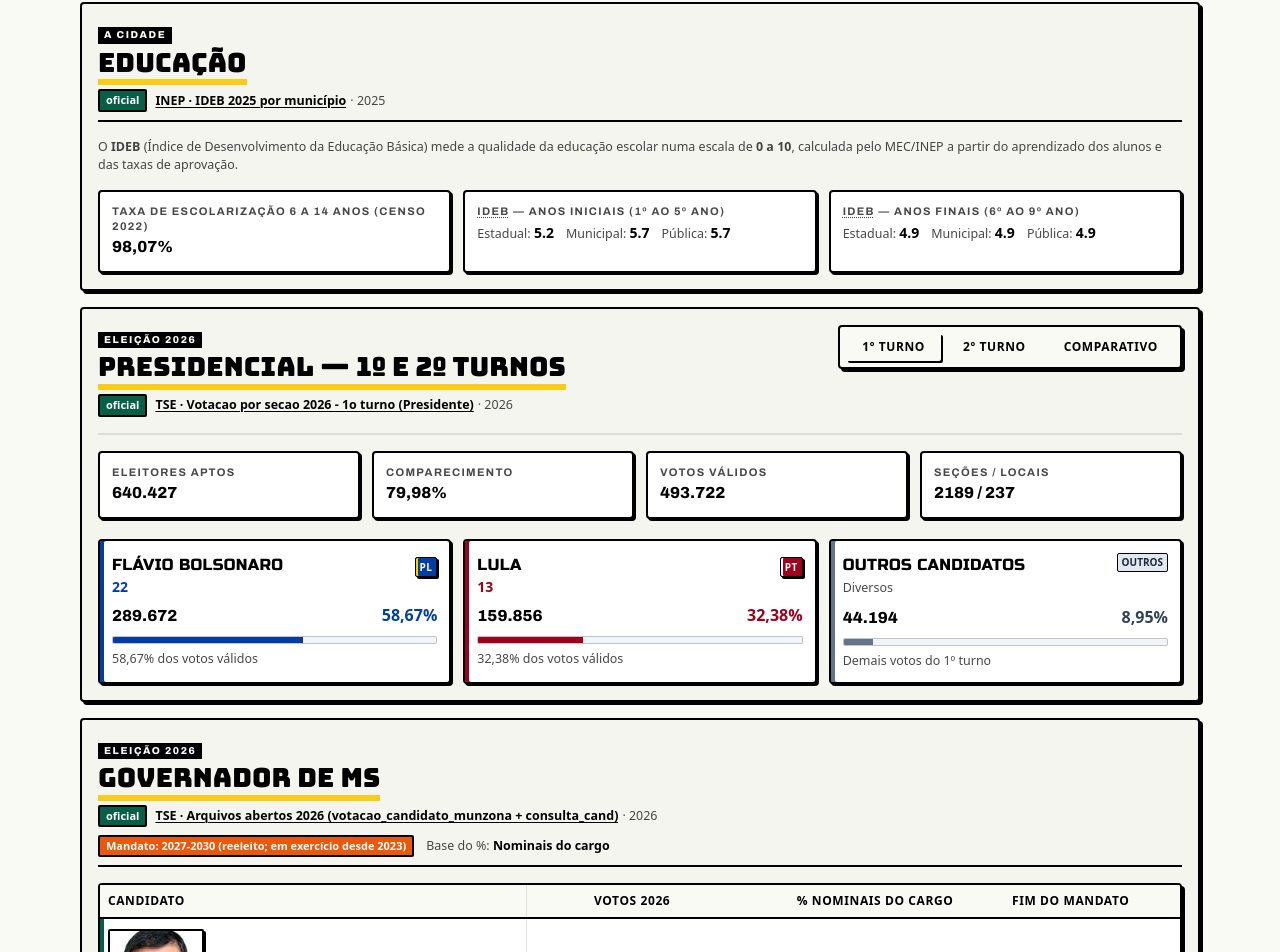
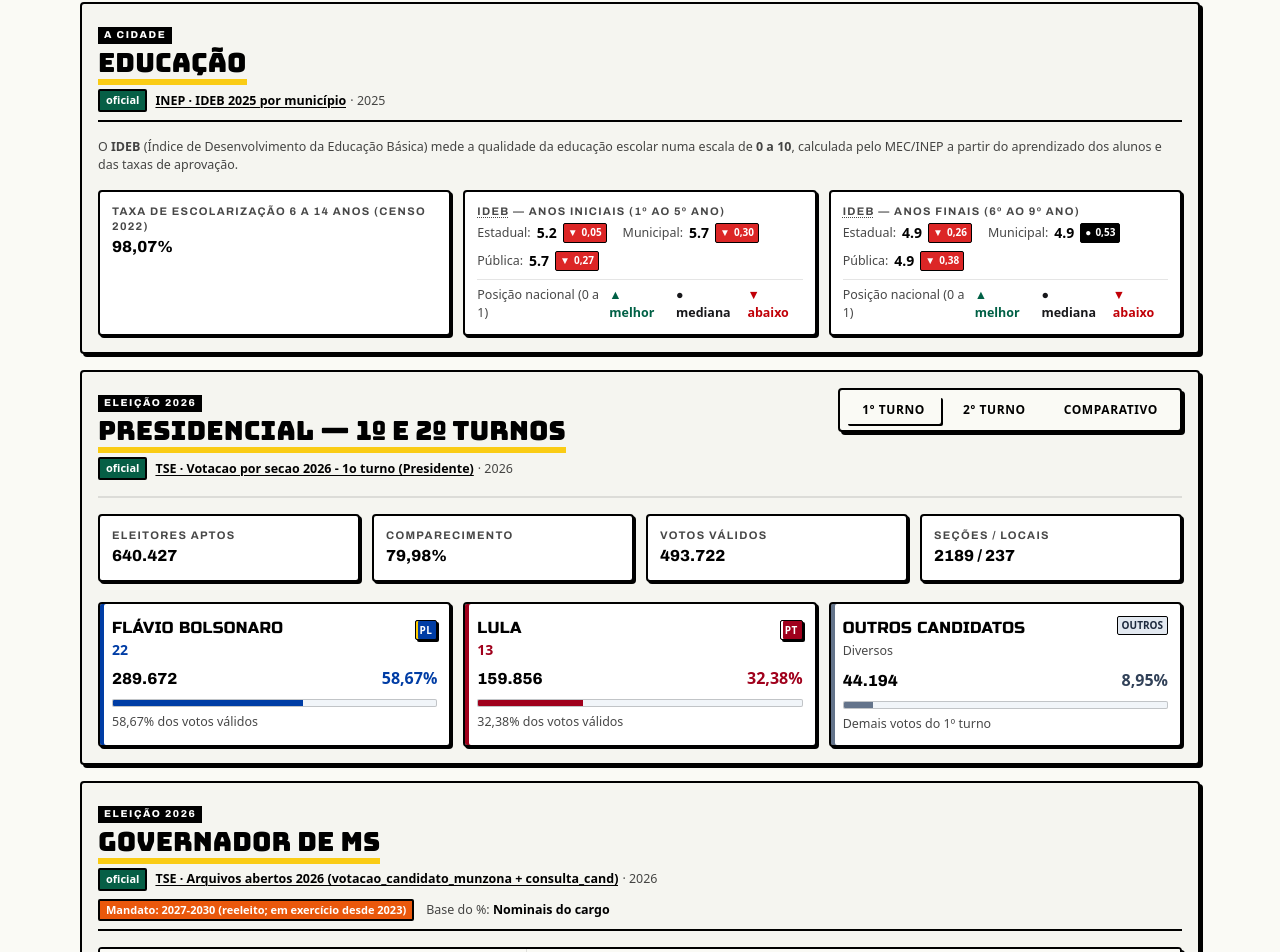
Before and after one commit to Scimmiesco/app, an Angular app: page /cidade/5002704 in a window 1280 px wide. Shown: the part 1237-2189 px from the top of the page. Built offline with nearby package versions, Linux system fonts and the light colour scheme.

Commit message:
feat(educacao): add subtle national benchmark indicator on 0 to 1 scale for IDEB

```diff
--- a/src/app/cidade/components/resumo-educacao/resumo-educacao.component.html
+++ b/src/app/cidade/components/resumo-educacao/resumo-educacao.component.html
@@ -36,38 +36,123 @@
           </div>
         }
       }
-      <div class="metric-card" data-testid="card-metrica-ideb-iniciais">
+      <div
+        class="metric-card flex flex-col justify-between"
+        data-testid="card-metrica-ideb-iniciais"
+      >
+        <div>
           <span
             class="metric-label mb-1"
             title="Índice de Desenvolvimento da Educação Básica — Anos Iniciais do Ensino Fundamental (1º ao 5º ano, nota de 0 a 10)"
             ><abbr title="Índice de Desenvolvimento da Educação Básica">IDEB</abbr> — Anos Iniciais
             (1º ao 5º ano)</span
           >
-        <div class="flex flex-wrap gap-3 text-sm">
+          <div class="flex flex-wrap gap-x-4 gap-y-2 text-sm mt-1">
             @for (item of dadosEdu.anos_iniciais | keyvalue; track item.key) {
-            <div>
-              <span class="text-meta text-xs">{{ item.key }}: </span>
+              <div
+                class="inline-flex items-center gap-1.5"
+                [attr.data-testid]="'metrica-ideb-iniciais-' + item.key"
+              >
+                <span class="text-meta text-xs">{{ item.key }}:</span>
                 <strong class="text-contrast">{{ item.value }}</strong>
+                @if (obterIndicador('anos_iniciais', item.key); as ind) {
+                  <span
+                    class="badge badge-xs badge-benchmark"
+                    [class.badge-verde]="ind.cor === 'verde'"
+                    [class.badge-vermelho]="ind.cor === 'vermelho'"
+                    [class.badge-dark]="ind.cor === 'preto'"
+                    [title]="ind.tooltip"
+                    [attr.aria-label]="ind.ariaLabel"
+                    [attr.data-testid]="'badge-benchmark-iniciais-' + item.key"
+                    tabindex="0"
+                  >
+                    <span aria-hidden="true">{{ ind.simbolo }}</span>
+                    <span>{{ ind.valorFormatado }}</span>
+                  </span>
+                }
               </div>
             }
           </div>
         </div>
-      <div class="metric-card" data-testid="card-metrica-ideb-finais">
+        @if (temBenchmark('anos_iniciais')) {
+          <div
+            class="text-[10px] text-meta mt-2 pt-1.5 border-t border-black/10 flex items-center justify-between"
+            data-testid="legenda-benchmark-iniciais"
+          >
+            <span title="Posição relativa do município no IDEB 2025 entre as redes do Brasil"
+              >Posição nacional (0 a 1)</span
+            >
+            <span class="flex items-center gap-2">
+              <span class="text-emerald-800 font-semibold" title="Acima da mediana dos municípios"
+                >▲ melhor</span
+              >
+              <span class="text-zinc-900 font-semibold" title="Na mediana dos municípios"
+                >● mediana</span
+              >
+              <span class="text-red-700 font-semibold" title="Abaixo da mediana dos municípios"
+                >▼ abaixo</span
+              >
+            </span>
+          </div>
+        }
+      </div>
+      <div class="metric-card flex flex-col justify-between" data-testid="card-metrica-ideb-finais">
+        <div>
           <span
             class="metric-label mb-1"
             title="Índice de Desenvolvimento da Educação Básica — Anos Finais do Ensino Fundamental (6º ao 9º ano, nota de 0 a 10)"
-          ><abbr title="Índice de Desenvolvimento da Educação Básica">IDEB</abbr> — Anos Finais (6º
-          ao 9º ano)</span
+            ><abbr title="Índice de Desenvolvimento da Educação Básica">IDEB</abbr> — Anos Finais
+            (6º ao 9º ano)</span
           >
-        <div class="flex flex-wrap gap-3 text-sm">
+          <div class="flex flex-wrap gap-x-4 gap-y-2 text-sm mt-1">
             @for (item of dadosEdu.anos_finais | keyvalue; track item.key) {
-            <div>
-              <span class="text-meta text-xs">{{ item.key }}: </span>
+              <div
+                class="inline-flex items-center gap-1.5"
+                [attr.data-testid]="'metrica-ideb-finais-' + item.key"
+              >
+                <span class="text-meta text-xs">{{ item.key }}:</span>
                 <strong class="text-contrast">{{ item.value }}</strong>
+                @if (obterIndicador('anos_finais', item.key); as ind) {
+                  <span
+                    class="badge badge-xs badge-benchmark"
+                    [class.badge-verde]="ind.cor === 'verde'"
+                    [class.badge-vermelho]="ind.cor === 'vermelho'"
+                    [class.badge-dark]="ind.cor === 'preto'"
+                    [title]="ind.tooltip"
+                    [attr.aria-label]="ind.ariaLabel"
+                    [attr.data-testid]="'badge-benchmark-finais-' + item.key"
+                    tabindex="0"
+                  >
+                    <span aria-hidden="true">{{ ind.simbolo }}</span>
+                    <span>{{ ind.valorFormatado }}</span>
+                  </span>
+                }
               </div>
             }
           </div>
         </div>
+        @if (temBenchmark('anos_finais')) {
+          <div
+            class="text-[10px] text-meta mt-2 pt-1.5 border-t border-black/10 flex items-center justify-between"
+            data-testid="legenda-benchmark-finais"
+          >
+            <span title="Posição relativa do município no IDEB 2025 entre as redes do Brasil"
+              >Posição nacional (0 a 1)</span
+            >
+            <span class="flex items-center gap-2">
+              <span class="text-emerald-800 font-semibold" title="Acima da mediana dos municípios"
+                >▲ melhor</span
+              >
+              <span class="text-zinc-900 font-semibold" title="Na mediana dos municípios"
+                >● mediana</span
+              >
+              <span class="text-red-700 font-semibold" title="Abaixo da mediana dos municípios"
+                >▼ abaixo</span
+              >
+            </span>
           </div>
         }
       </div>
+    </div>
+  }
+</div>
--- a/src/app/cidade/components/resumo-educacao/resumo-educacao.component.ts
+++ b/src/app/cidade/components/resumo-educacao/resumo-educacao.component.ts
@@ -1,13 +1,27 @@
 import { ChangeDetectionStrategy, Component, input } from '@angular/core';
 import { KeyValuePipe } from '@angular/common';
 import {
+  EducacaoItemBenchmark,
   FonteMeta,
   ResumoEducacaoDados,
   ResumoEscolarizacaoDados,
   SecaoEnvelope,
 } from '../../../core/models/contrato.model';
 import { CabecalhoSecaoComponent } from '../../../shared/components/cabecalho-secao/cabecalho-secao.component';
-import { formatarPct } from '../../../core/utils/formatadores';
+import { formatarIndice, formatarNumero, formatarPct } from '../../../core/utils/formatadores';
+
+export interface IndicadorNacionalEducacao {
+  indice: number;
+  valorFormatado: string;
+  cor: 'verde' | 'vermelho' | 'preto';
+  simbolo: string;
+  rotulo: string;
+  rotuloCurto: string;
+  mediana?: number;
+  n?: number;
+  tooltip: string;
+  ariaLabel: string;
+}
 
 @Component({
   selector: 'app-resumo-educacao',
@@ -24,4 +38,97 @@ export class ResumoEducacaoComponent {
   readonly fonte = input<FonteMeta | undefined>(undefined);
 
   protected readonly formatarPct = formatarPct;
+
+  obterIndicador(
+    etapa: 'anos_iniciais' | 'anos_finais',
+    rede: string,
+  ): IndicadorNacionalEducacao | null {
+    const benchmark = this.secao().benchmark;
+    if (!benchmark || !benchmark.comparacoes) return null;
+
+    const etapaComparacoes = benchmark.comparacoes[etapa];
+    if (!etapaComparacoes) return null;
+
+    const comp: EducacaoItemBenchmark | undefined = etapaComparacoes[rede];
+    if (!comp || comp.percentil === undefined || comp.percentil === null) return null;
+
+    // A variação é expressa na escala normalizada de 0 a 1 (percentil / 100)
+    const indice = Math.round(comp.percentil) / 100;
+    const valorFormatado = formatarIndice(indice);
+
+    // Mapeamento da cor semântica e símbolo (verde = acima/melhor, vermelho = abaixo, preto = mediana/próximo)
+    let cor: 'verde' | 'vermelho' | 'preto';
+    let simbolo: string;
+    let rotuloCurto: string;
+
+    const faixa = comp.faixa?.toLowerCase();
+    if (faixa === 'acima' || faixa === 'muito_acima') {
+      cor = 'verde';
+      simbolo = '▲';
+      rotuloCurto = 'melhor';
+    } else if (faixa === 'abaixo' || faixa === 'muito_abaixo') {
+      cor = 'vermelho';
+      simbolo = '▼';
+      rotuloCurto = 'abaixo';
+    } else if (faixa === 'proximo') {
+      cor = 'preto';
+      simbolo = '●';
+      rotuloCurto = 'mediana';
+    } else {
+      // Fallback defensivo baseado no centro da escala (0,50)
+      if (indice > 0.55) {
+        cor = 'verde';
+        simbolo = '▲';
+        rotuloCurto = 'melhor';
+      } else if (indice < 0.45) {
+        cor = 'vermelho';
+        simbolo = '▼';
+        rotuloCurto = 'abaixo';
+      } else {
+        cor = 'preto';
+        simbolo = '●';
+        rotuloCurto = 'mediana';
+      }
+    }
+
+    const rotulo =
+      comp.faixa_rotulo ||
+      (cor === 'verde'
+        ? 'Acima da mediana'
+        : cor === 'vermelho'
+          ? 'Abaixo da mediana'
+          : 'Na mediana');
+
+    const deltaSinal = comp.desvio_mediana > 0 ? '+' : '';
+    const deltaTexto =
+      comp.desvio_mediana !== undefined && comp.desvio_mediana !== null
+        ? ` (${deltaSinal}${formatarNumero(comp.desvio_mediana)})`
+        : '';
+    const nTexto = comp.n ? ` em ${formatarNumero(comp.n)} cidades` : '';
+    const medianaTexto =
+      comp.mediana !== undefined && comp.mediana !== null
+        ? ` · Mediana dos municípios: ${formatarNumero(comp.mediana)}${deltaTexto}${nTexto}`
+        : '';
+
+    const tooltip = `Posição nacional: ${valorFormatado} (escala 0 a 1) · ${rotulo}${medianaTexto} · IDEB 2025`;
+    const ariaLabel = `${rede}: nota ${comp.valor}. Posição nacional: ${valorFormatado} de 0 a 1. ${rotulo}.`;
+
+    return {
+      indice,
+      valorFormatado,
+      cor,
+      simbolo,
+      rotulo,
+      rotuloCurto,
+      mediana: comp.mediana,
+      n: comp.n,
+      tooltip,
+      ariaLabel,
+    };
+  }
+
+  temBenchmark(etapa: 'anos_iniciais' | 'anos_finais'): boolean {
+    const comparacoes = this.secao().benchmark?.comparacoes?.[etapa];
+    return !!comparacoes && Object.keys(comparacoes).length > 0;
+  }
 }
--- a/src/app/core/utils/formatadores.ts
+++ b/src/app/core/utils/formatadores.ts
@@ -32,11 +32,20 @@ const FORMATADOR_PCT = new Intl.NumberFormat('pt-BR', {
   minimumFractionDigits: 2,
   maximumFractionDigits: 2,
 });
+const FORMATADOR_INDICE = new Intl.NumberFormat('pt-BR', {
+  minimumFractionDigits: 2,
+  maximumFractionDigits: 2,
+});
 const FORMATADOR_DATA = new Intl.DateTimeFormat('pt-BR');
 
 export function formatarNumero(val?: number | null): string {
   if (val === null || val === undefined) return '—';
   return FORMATADOR_NUMERO.format(val);
+}
+
+export function formatarIndice(val?: number | null): string {
+  if (val === null || val === undefined) return '—';
+  return FORMATADOR_INDICE.format(val);
 }
 
 export function formatarMoeda(val?: number | null): string {
--- a/src/styles/components/_badges.scss
+++ b/src/styles/components/_badges.scss
@@ -36,6 +36,12 @@
   // Modificador de Sombra
   &.badge-shadow {
     box-shadow: tokens.$shadow-hard-sm;
+  }
+
+  // Modificador Benchmark
+  &.badge-benchmark {
+    cursor: help;
+    user-select: none;
   }
 }
 
```
Also changed, not shown: src/app/core/models/contrato.model.ts (+40 -0 lines), 2 other files (tests, documents, lock files or other folders). Lines whose indentation alone changed are shown as unchanged.
